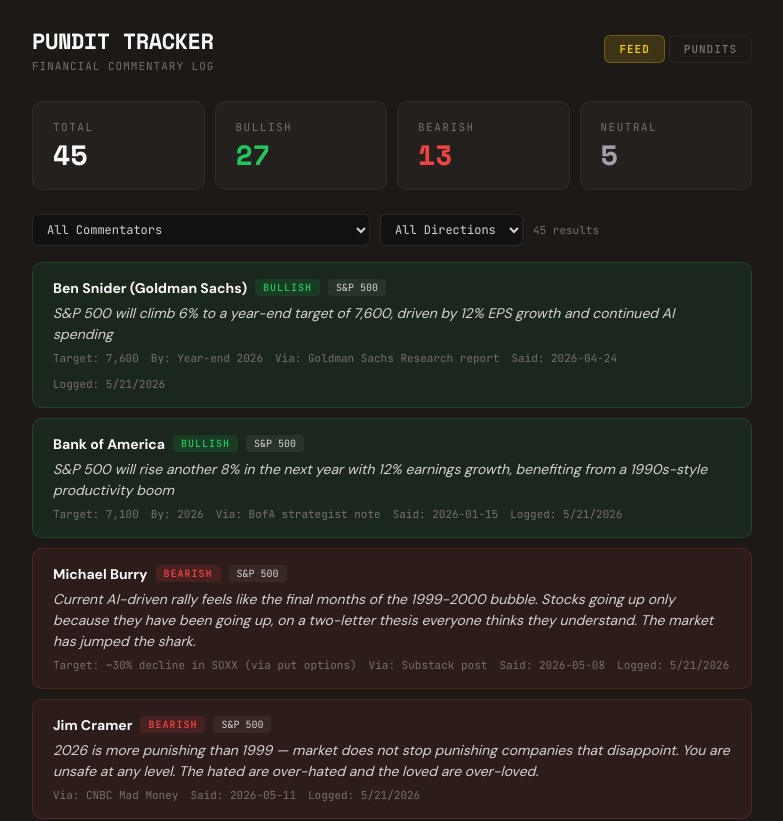
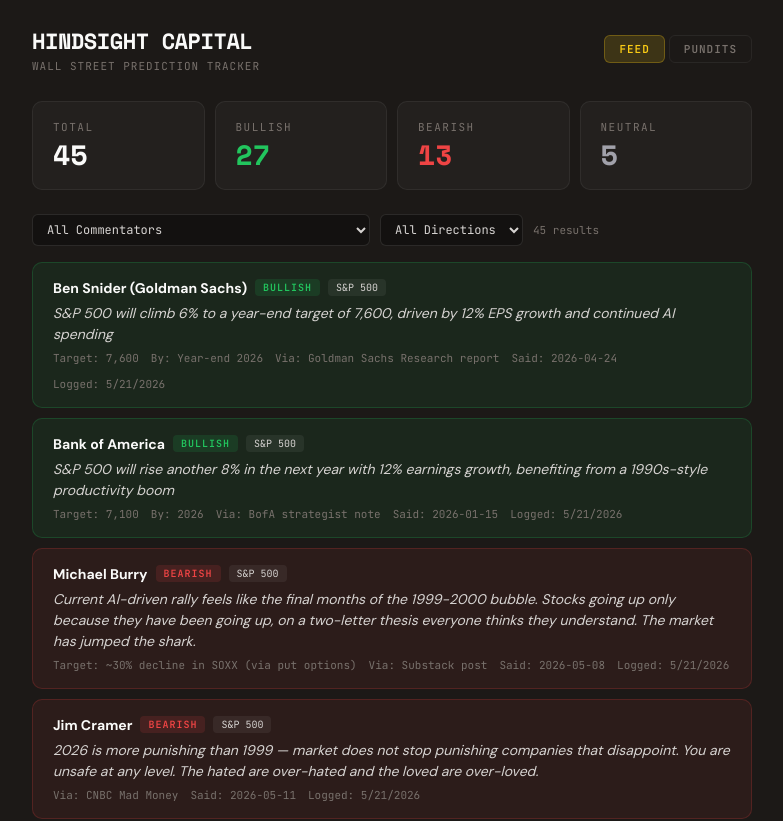
Before and after one commit to veridead1/pundit-tracker, a Next.js app: page / in a window 1280 px wide. Shown: the top 821 px of the page, without its empty margins (248-1031 px from the left). Built offline with nearby package versions, Linux system fonts and the light colour scheme.

Commit message:
rebrand to Hindsight Capital

```diff
--- a/components/PunditTracker.jsx
+++ b/components/PunditTracker.jsx
@@ -373,8 +373,8 @@ export default function PunditTracker() {
       <div style={{ marginBottom: 28 }}>
         <div style={{ display: "flex", alignItems: "center", justifyContent: "space-between", flexWrap: "wrap", gap: 12 }}>
           <div onClick={handleTitleClick} style={{ cursor: "default", userSelect: "none" }}>
-            <h1 style={{ margin: 0, fontSize: 22, fontWeight: 800, color: "#fafaf9", letterSpacing: -0.5, fontFamily: headFont }}>PUNDIT TRACKER</h1>
-            <div style={{ fontSize: 11, color: "#78716c", fontFamily: monoFont, letterSpacing: 1, marginTop: 2 }}>FINANCIAL COMMENTARY LOG</div>
+            <h1 style={{ margin: 0, fontSize: 22, fontWeight: 800, color: "#fafaf9", letterSpacing: -0.5, fontFamily: headFont }}>HINDSIGHT CAPITAL</h1>
+            <div style={{ fontSize: 11, color: "#78716c", fontFamily: monoFont, letterSpacing: 1, marginTop: 2 }}>WALL STREET PREDICTION TRACKER</div>
           </div>
           <div style={{ display: "flex", gap: 4, alignItems: "center" }}>
             {navItems.map(function(item) {
--- a/package.json
+++ b/package.json
@@ -1,5 +1,5 @@
 {
-  "name": "pundit-tracker",
+  "name": "hindsight-capital",
   "version": "1.0.0",
   "private": true,
   "scripts": {
--- a/pages/_document.js
+++ b/pages/_document.js
@@ -4,6 +4,8 @@ export default function Document() {
   return (
     <Html lang="en">
       <Head>
+        <title>Hindsight Capital</title>
+        <meta name="description" content="Tracking Wall Street pundit predictions — who called it, who didn't." />
         <link rel="preconnect" href="https://fonts.googleapis.com" />
         <link rel="preconnect" href="https://fonts.gstatic.com" crossOrigin="anonymous" />
         <link
```
